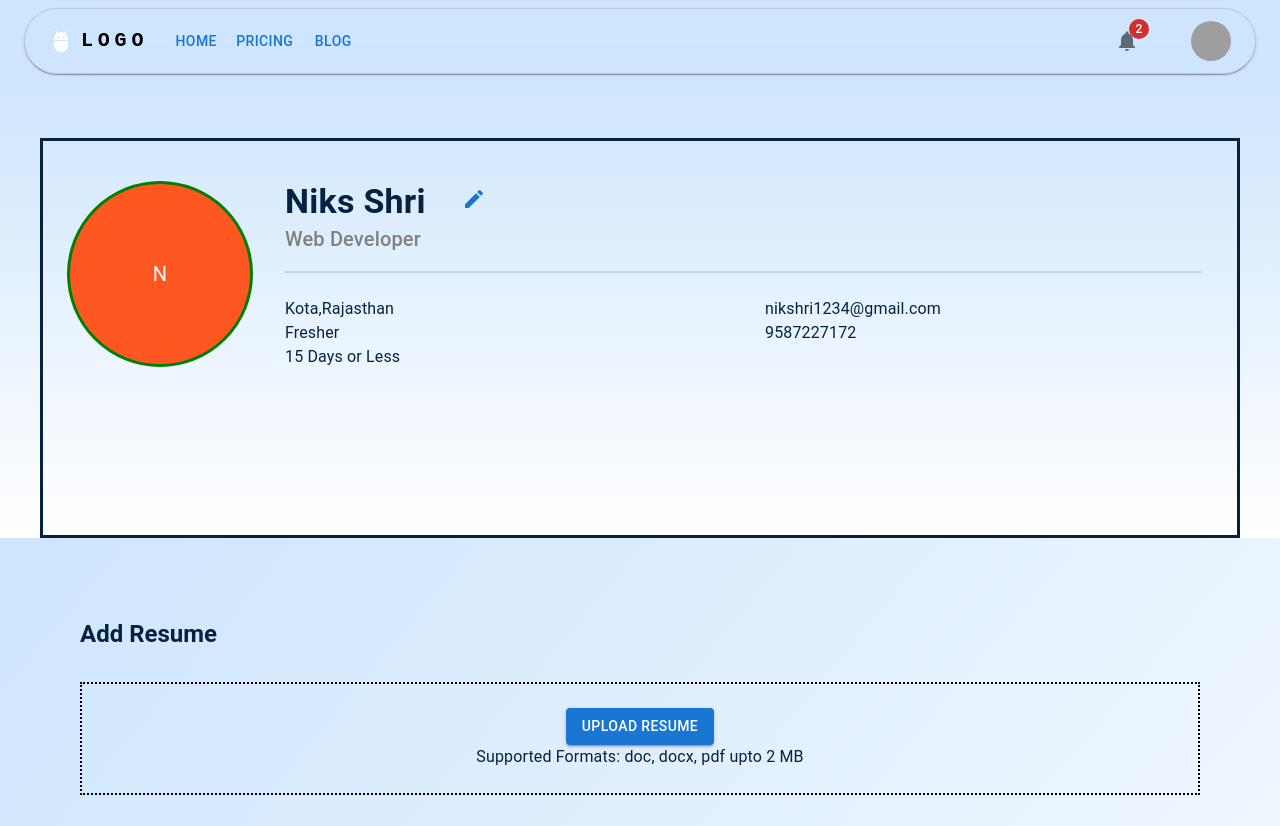
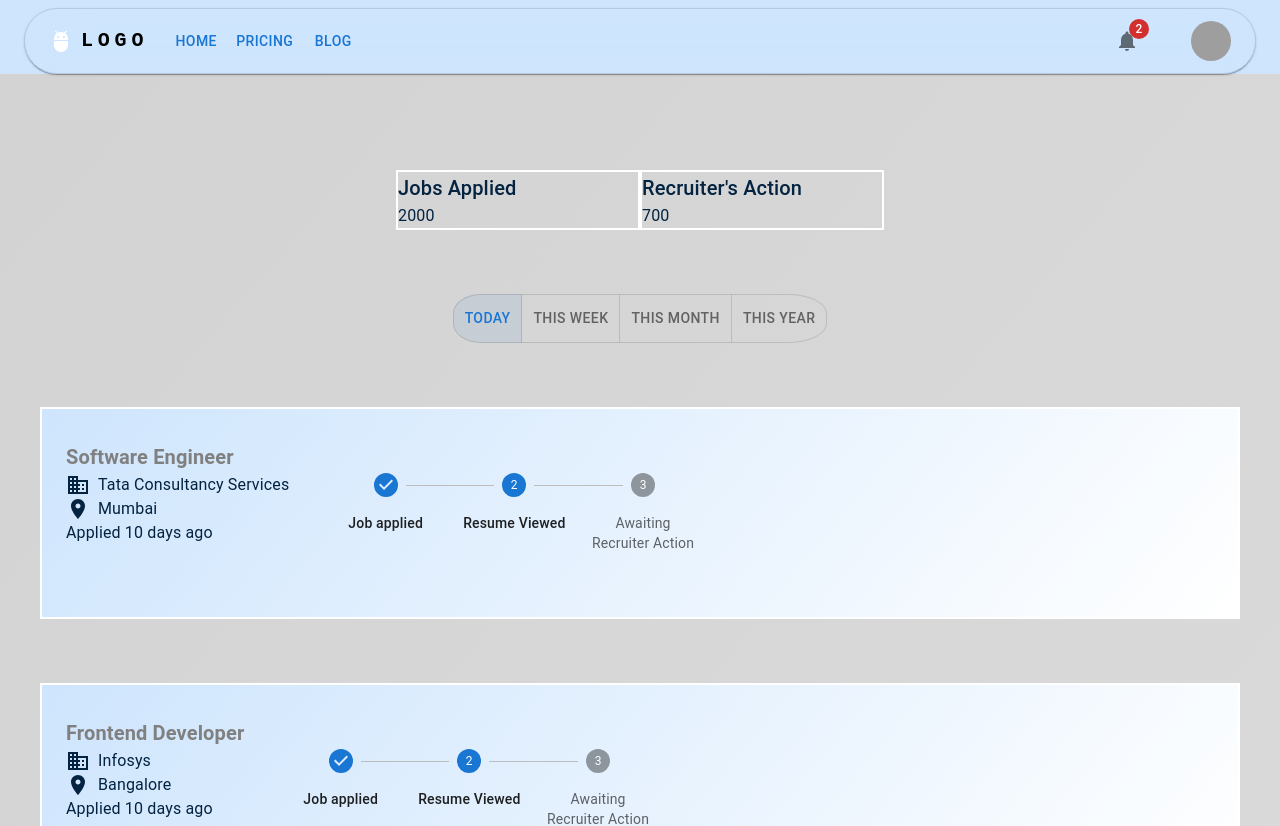
Before and after one commit to nikShri31/Job-Listing, a React (Vite) app in the folder Frontend/: page / in a window 1280 px wide. Shown: the top 826 px of the page. Built offline with nearby package versions, Linux system fonts and the light colour scheme; grey boxes are pictures that could not be loaded.

Commit message:
add dashboard

```diff
--- a/Frontend/src/App.jsx
+++ b/Frontend/src/App.jsx
@@ -3,6 +3,7 @@
 // import viteLogo from '/vite.svg'
 //import './Home/App.css'
 import './App.css'
+import Dashboard from './Pages/Dashboard';
 // import Login from './Authentication/Login'
 // import Signup from './Authentication/Signup'
 // import Auth from './Authentication/Auth'
@@ -27,7 +28,7 @@ function App() {
     <>
 
 
-  <ProfilePage/>
+  <Dashboard/>
 
 
 
--- /dev/null
+++ b/Frontend/src/Components/Dashboard/AppliedJobs.jsx
@@ -0,0 +1,123 @@
+import {
+  Box,
+  Chip,
+  Container,
+  Link,
+  Stack,
+  ToggleButton,
+  ToggleButtonGroup,
+  Typography,
+} from "@mui/material";
+
+import itJobs from "../../assets/jobList";
+import PlaceIcon from "@mui/icons-material/Place";
+import BusinessIcon from "@mui/icons-material/Business";
+import JobStatus from "./JobStatus";
+import { useState } from "react";
+
+const AppliedJobs = () => {
+  const [alignment, setAlignment] = useState("Today");
+
+  const handleChange = (event, newAlignment) => {
+    setAlignment(newAlignment);
+  };
+
+  return (
+    <Box
+      sx={{
+        color: "#032340",
+        display: "flex",
+        flexDirection: "column",
+        alignItems: "center",
+        gap: { xs: 4, sm: 8 },
+        py: { xs: 8, sm: 10 },
+        textAlign: { sm: "center", md: "left" },
+        backgroundImage: "linear-gradient(130deg,lightgrey, #FFF)",
+        backgroundSize: "100% 100%",
+        backgroundRepeat: "no-repeat",
+      }}
+    >
+    <Box>
+    <Stack direction={'row'} mt={2}>
+    <Box minWidth={'30vh'} sx={{border:'2px solid white'}}>
+    <Typography variant="h6"> Jobs Applied</Typography>
+    <Typography>2000</Typography>
+    </Box>
+    <Box minWidth={'30vh'} sx={{border:'2px solid white'}}>
+    <Typography variant="h6"> Recruiter's Action</Typography>
+    <Typography>700</Typography>
+    </Box>
+
+    </Stack>
+    </Box>
+      <ToggleButtonGroup
+        color="primary"
+        value={alignment}
+        exclusive
+        onChange={handleChange}
+        aria-label="Platform"
+        sx={{borderRadius:'20%'}}
+      >
+        <ToggleButton value="Today" sx={{borderRadius:'40%'}}>Today</ToggleButton>
+        <ToggleButton value=" Week" sx={{borderRadius:'40%'}}>This Week</ToggleButton>
+        <ToggleButton value=" Month" sx={{borderRadius:'40%'}}>This Month</ToggleButton>
+        <ToggleButton value=" Year" sx={{borderRadius:'40%'}}>This Year</ToggleButton>
+      </ToggleButtonGroup>
+
+      {itJobs.map((job) => (
+        <Container
+          key={job.title}
+          sx={{
+            backgroundImage: "linear-gradient(130deg,#CEE5FD, #FFF)",
+            backgroundSize: "100% 100%",
+            backgroundRepeat: "no-repeat",
+            color: "#032340",
+
+            p: 4,
+            display: "flex",
+            flexDirection: "column",
+            justifyContent:'space-between',
+            alignItems: "flex-start",
+            border: "2px solid white",
+          }}
+        >
+          <Stack direction={'row'}  justifyContent="space-between">
+            <Box>
+              <Link
+                variant="h6"
+                sx={{
+                  py: 3,
+                  cursor: "pointer",
+                  color: "grey",
+                  fontWeight: "bold",
+                  textDecoration: "none",
+                  "&:hover": {
+                    color: "#032340",
+                    textDecoration: "underline",
+                  },
+                }}
+              >
+                {job.title}
+              </Link>
+              <Stack direction={"row"} spacing={1}>
+                <BusinessIcon />
+                <Typography>{job.company}</Typography>
+              </Stack>
+              <Stack direction={"row"} spacing={1}>
+                <PlaceIcon />
+                <Typography>{job.location}</Typography>
+              </Stack>
+              <Typography>Applied 10 days ago</Typography>
+            </Box>
+
+            <Box m={4}>
+              <JobStatus/>
+            </Box>
+          </Stack>
+        </Container>
+      ))}
+    </Box>
+  );
+};
+
+export default AppliedJobs;
--- /dev/null
+++ b/Frontend/src/Components/Dashboard/JobStatus.jsx
@@ -0,0 +1,25 @@
+import * as React from 'react';
+import Box from '@mui/material/Box';
+import Stepper from '@mui/material/Stepper';
+import Step from '@mui/material/Step';
+import StepLabel from '@mui/material/StepLabel';
+
+const steps = [
+  'Job applied',
+  'Resume Viewed',
+  'Awaiting Recruiter Action',
+];
+
+export default function JobStatus() {
+  return (
+    <Box sx={{ width: '100%' }}>
+      <Stepper activeStep={1} alternativeLabel>
+        {steps.map((label) => (
+          <Step key={label}>
+            <StepLabel>{label}</StepLabel>
+          </Step>
+        ))}
+      </Stepper>
+    </Box>
+  );
+}
--- a/Frontend/src/Header/Header_2.jsx
+++ b/Frontend/src/Header/Header_2.jsx
@@ -67,7 +67,7 @@ function Header_2() {
               boxShadow:1,
             }}
           >
-            <AdbIcon sx={{ display: { xs: "none", md: "flex" }, mr: 1 }} />
+            <AdbIcon sx={{ display: { xs: "none", md: "flex", lg:'flex' }, mr: 1 }} />
 
             <Typography
               variant="h6"
@@ -76,7 +76,7 @@ function Header_2() {
               href="#"
               sx={{
                 mr: 2,
-                display: { xs: "none", md: "flex" },
+                display: { xs: "none", md: "flex", lg:'flex' },
                 fontFamily: "monospace",
                 fontWeight: 700,
                 letterSpacing: ".3rem",
@@ -143,7 +143,7 @@ function Header_2() {
             >
               LOGO
             </Typography>
-            <Box sx={{ flexGrow: 1, display: { xs: "none", md: "flex" } }}>
+            <Box sx={{ flexGrow: 1, display: { xs: "none", md: "flex", lg:'flex' } }}>
               {pages.map((page) => (
                 <Button
                   key={page}
--- /dev/null
+++ b/Frontend/src/Pages/Dashboard.jsx
@@ -0,0 +1,14 @@
+
+import AppliedJobs from '../Components/Dashboard/AppliedJobs'
+import Header_2 from '../Header/Header_2'
+
+const Dashboard = () => {
+  return (
+    <>
+    <Header_2/>
+    <AppliedJobs/>
+    </>
+  )
+}
+
+export default Dashboard
--- /dev/null
+++ b/Frontend/src/assets/jobList.js
@@ -0,0 +1,54 @@
+const itJobs = [
+    { title: "Software Engineer", company: "Tata Consultancy Services", location: "Mumbai" },
+    { title: "Frontend Developer", company: "Infosys", location: "Bangalore" },
+    { title: "Backend Developer", company: "Wipro", location: "Hyderabad" },
+    { title: "Full Stack Developer", company: "HCL Technologies", location: "Noida" },
+    { title: "Data Scientist", company: "Tech Mahindra", location: "Pune" },
+    { title: "Machine Learning Engineer", company: "Capgemini", location: "Chennai" },
+    { title: "DevOps Engineer", company: "Mindtree", location: "Bangalore" },
+    { title: "System Administrator", company: "L&T Infotech", location: "Mumbai" },
+    { title: "Database Administrator", company: "Cognizant", location: "Chennai" },
+    { title: "Cloud Engineer", company: "Accenture", location: "Hyderabad" },
+    { title: "Cyber Security Analyst", company: "IBM India", location: "Bangalore" },
+    { title: "IT Support Engineer", company: "Amazon India", location: "Hyderabad" },
+    { title: "UI/UX Designer", company: "Google India", location: "Bangalore" },
+    { title: "Mobile App Developer", company: "Paytm", location: "Noida" },
+    { title: "Quality Assurance Engineer", company: "Flipkart", location: "Bangalore" },
+    { title: "Network Engineer", company: "Cisco India", location: "Bangalore" },
+    { title: "Data Analyst", company: "Reliance Jio", location: "Mumbai" },
+    { title: "Artificial Intelligence Engineer", company: "Microsoft India", location: "Hyderabad" },
+    { title: "Blockchain Developer", company: "Infosys", location: "Pune" },
+    { title: "Big Data Engineer", company: "Tata Consultancy Services", location: "Chennai" },
+    { title: "IT Project Manager", company: "HCL Technologies", location: "Noida" },
+    { title: "Game Developer", company: "Ubisoft India", location: "Pune" },
+    { title: "SAP Consultant", company: "Tech Mahindra", location: "Mumbai" },
+    { title: "Software Architect", company: "Wipro", location: "Hyderabad" },
+    { title: "Product Manager", company: "Google India", location: "Bangalore" },
+    { title: "Web Developer", company: "Accenture", location: "Gurgaon" },
+    { title: "Technical Writer", company: "IBM India", location: "Pune" },
+    { title: "Scrum Master", company: "Cognizant", location: "Chennai" },
+    { title: "Salesforce Developer", company: "Capgemini", location: "Hyderabad" },
+    { title: "ERP Consultant", company: "L&T Infotech", location: "Bangalore" },
+    { title: "Business Analyst", company: "Mindtree", location: "Pune" },
+    { title: "IT Consultant", company: "Infosys", location: "Bangalore" },
+    { title: "Penetration Tester", company: "Tata Consultancy Services", location: "Mumbai" },
+    { title: "Digital Marketing Specialist", company: "Flipkart", location: "Bangalore" },
+    { title: "SEO Specialist", company: "Paytm", location: "Noida" },
+    { title: "Content Strategist", company: "Google India", location: "Bangalore" },
+    { title: "Technical Support Specialist", company: "Amazon India", location: "Chennai" },
+    { title: "Cloud Solutions Architect", company: "Microsoft India", location: "Hyderabad" },
+    { title: "Data Engineer", company: "Cognizant", location: "Bangalore" },
+    { title: "Robotics Engineer", company: "Tech Mahindra", location: "Pune" },
+    { title: "AI Research Scientist", company: "IBM India", location: "Bangalore" },
+    { title: "IT Risk Manager", company: "HCL Technologies", location: "Noida" },
+    { title: "E-commerce Specialist", company: "Reliance Jio", location: "Mumbai" },
+    { title: "IT Infrastructure Engineer", company: "Wipro", location: "Hyderabad" },
+    { title: "Network Security Engineer", company: "Cisco India", location: "Bangalore" },
+    { title: "IT Business Analyst", company: "Accenture", location: "Gurgaon" },
+    { title: "Software Tester", company: "Mindtree", location: "Pune" },
+    { title: "Systems Engineer", company: "L&T Infotech", location: "Mumbai" },
+    { title: "Python Developer", company: "Capgemini", location: "Chennai" },
+    { title: "Java Developer", company: "Tech Mahindra", location: "Hyderabad" }
+  ];
+
+  export default itJobs;
```
